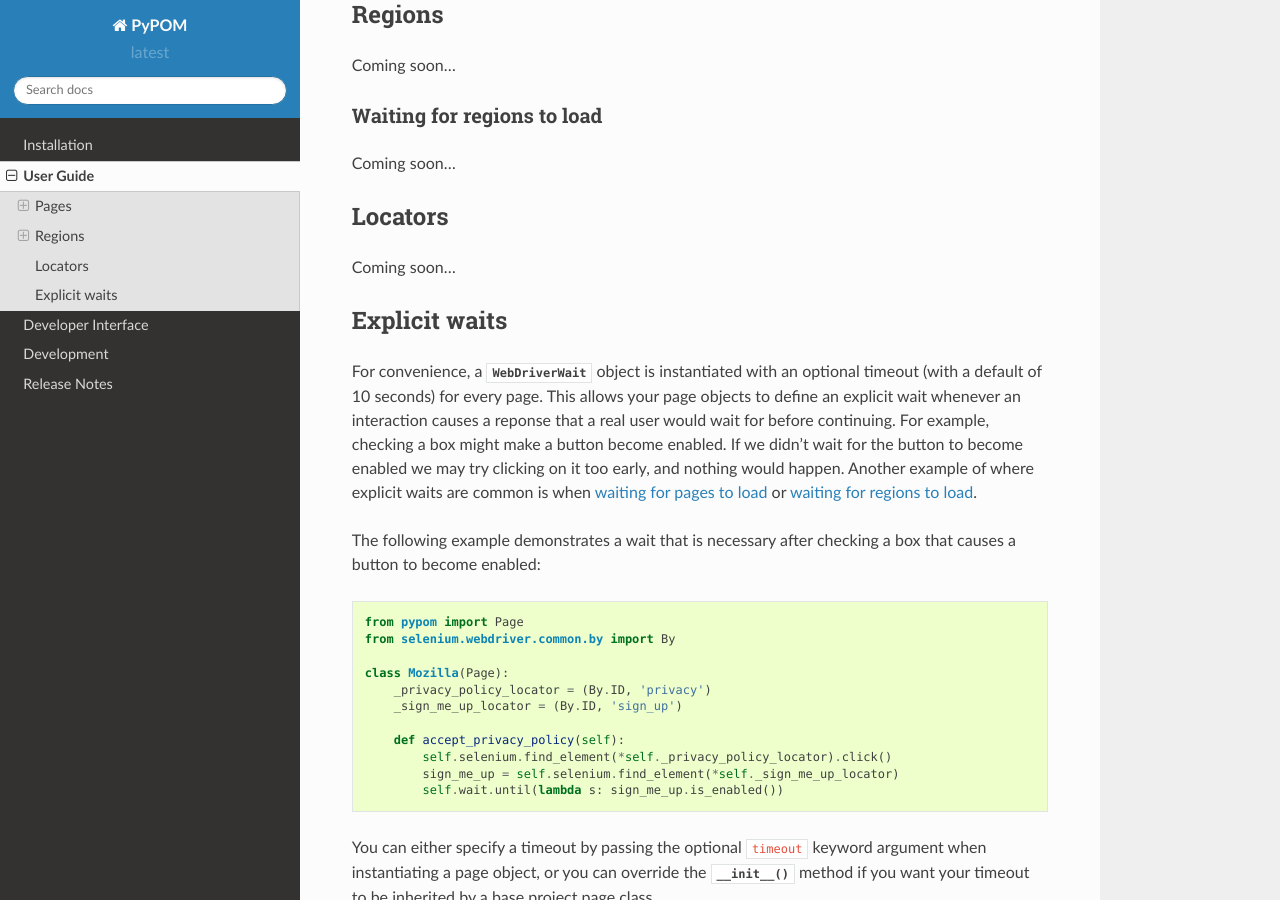
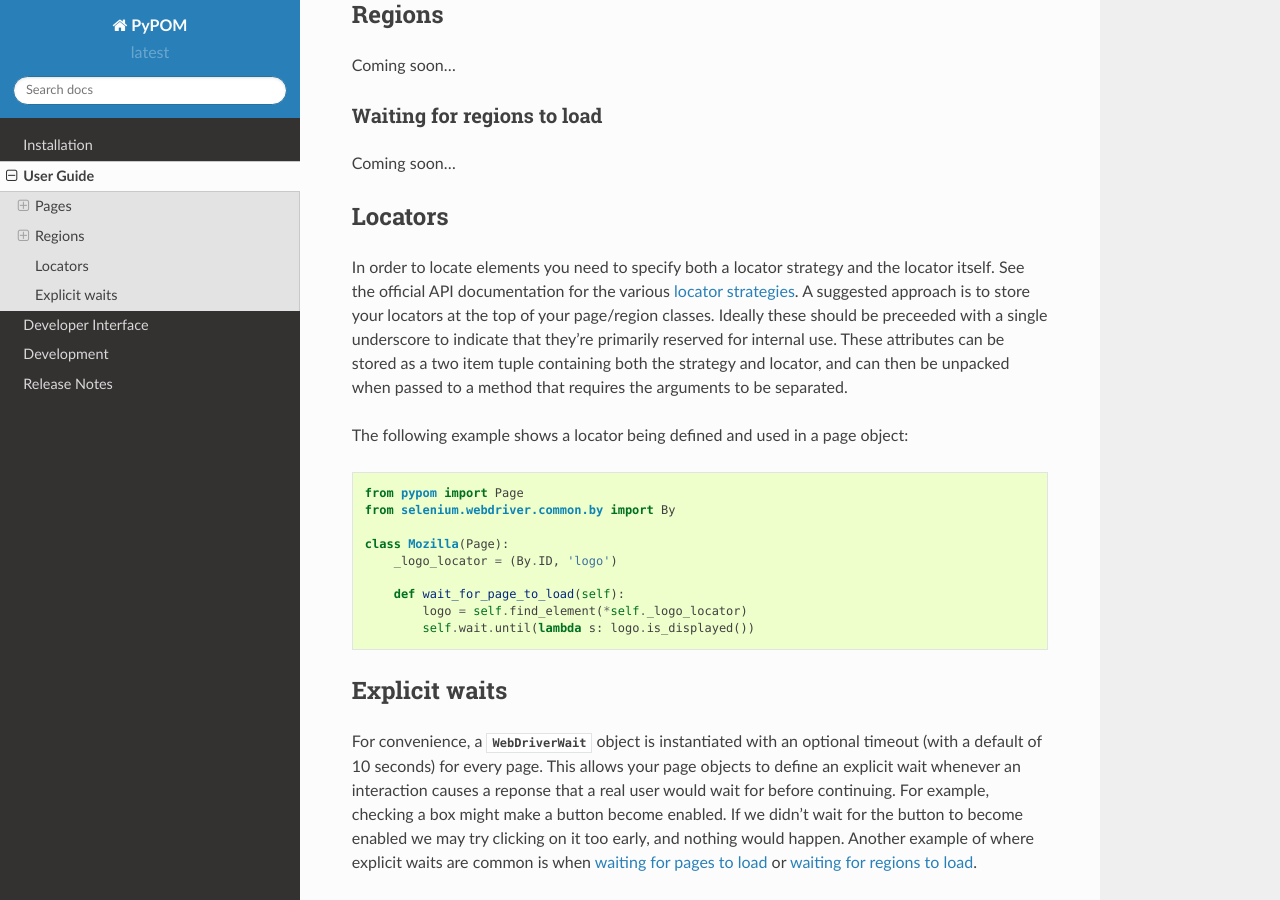
Before and after one commit to michaelwen45/michael-pom, a Sphinx documentation site: the page built from docs/user_guide.rst, in a window 1280 px wide and 900 px high, scrolled down 2422 px. Built offline with Sphinx 7.4.7 and the Read the Docs theme 2.0.0, drawn with Linux system fonts in a browser that asks for light colours.

Commit message:
Add documentation on locators

```diff
--- a/docs/user_guide.rst
+++ b/docs/user_guide.rst
@@ -119,7 +119,26 @@ Coming soon...
 Locators
 --------
 
-Coming soon...
+In order to locate elements you need to specify both a locator strategy and the
+locator itself. See the official API documentation for the various
+`locator strategies`_. A suggested approach is to store your locators at the
+top of your page/region classes. Ideally these should be preceeded with a
+single underscore to indicate that they're primarily reserved for internal use.
+These attributes can be stored as a two item tuple containing both the strategy
+and locator, and can then be unpacked when passed to a method that requires the
+arguments to be separated.
+
+The following example shows a locator being defined and used in a page object::
+
+  from pypom import Page
+  from selenium.webdriver.common.by import By
+
+  class Mozilla(Page):
+      _logo_locator = (By.ID, 'logo')
+
+      def wait_for_page_to_load(self):
+          logo = self.find_element(*self._logo_locator)
+          self.wait.until(lambda s: logo.is_displayed())
 
 Explicit waits
 --------------
@@ -144,8 +163,8 @@ box that causes a button to become enabled::
       _sign_me_up_locator = (By.ID, 'sign_up')
 
       def accept_privacy_policy(self):
-          self.selenium.find_element(*self._privacy_policy_locator).click()
-          sign_me_up = self.selenium.find_element(*self._sign_me_up_locator)
+          self.find_element(*self._privacy_policy_locator).click()
+          sign_me_up = self.find_element(*self._sign_me_up_locator)
           self.wait.until(lambda s: sign_me_up.is_enabled())
 
 You can either specify a timeout by passing the optional ``timeout`` keyword
@@ -161,3 +180,4 @@ inherited by a base project page class.
   have a performance issue that will considerably affect the user experience.
 
 .. _Selenium: http://docs.seleniumhq.org/
+.. _locator strategies: http://seleniumhq.github.io/selenium/docs/api/py/webdriver/selenium.webdriver.common.by.html
```
